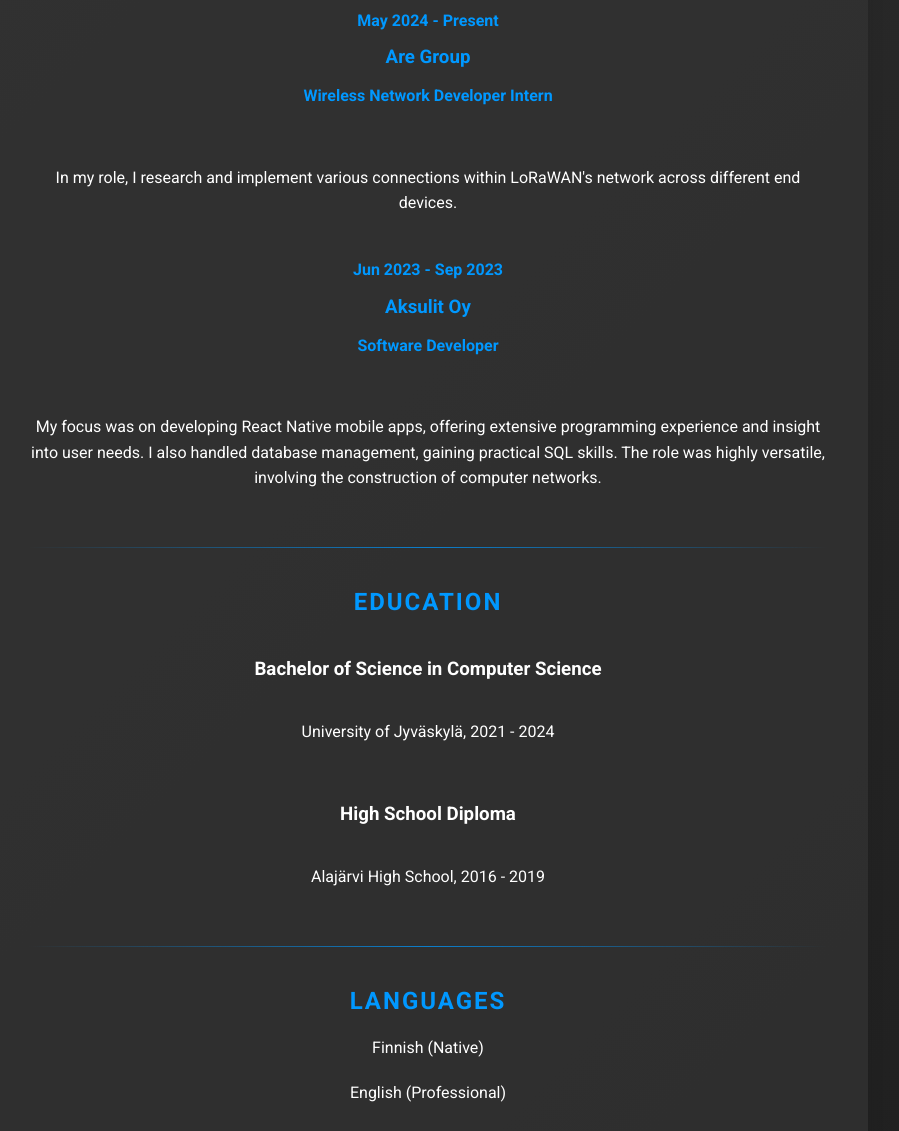
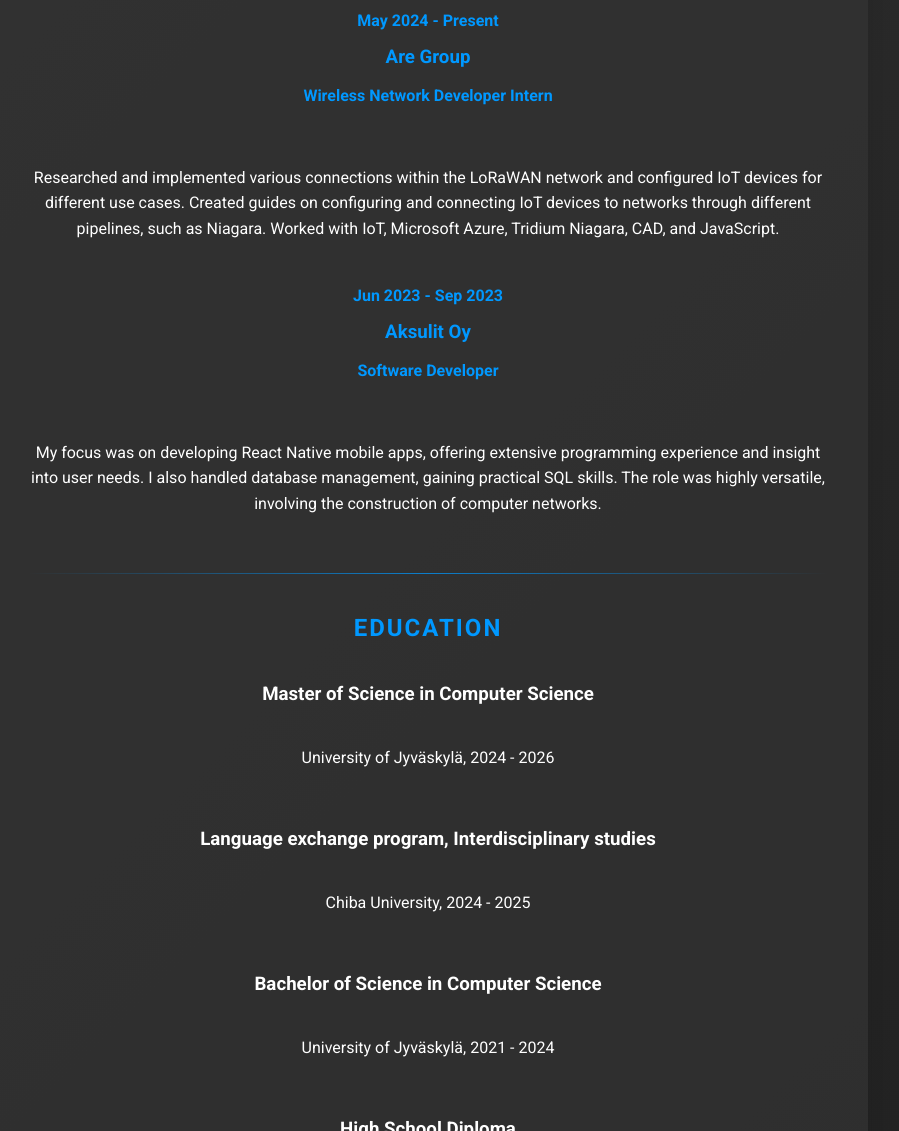
Before and after one commit to Kimpulla/Kimpulla.github.io, a plain HTML site: page cv.html in a window 1280 px wide. Shown: the part 718-1849 px from the top of the page, without its empty margins (287-1186 px from the left). Drawn offline with Linux system fonts and the light colour scheme.

Commit message:
Update cv.html

```diff
--- a/cv.html
+++ b/cv.html
@@ -51,7 +51,7 @@
                         <h3 class="company">Are Group</h3>
                         <p class="job-title">Wireless Network Developer Intern</p>
                         <hr class="job-divider">
-                        <p class="job-description">In my role, I research and implement various connections within LoRaWAN's network across different end devices.</p>
+                        <p class="job-description">Researched and implemented various connections within the LoRaWAN network and configured IoT devices for different use cases. Created guides on configuring and connecting IoT devices to networks through different pipelines, such as Niagara. Worked with IoT, Microsoft Azure, Tridium Niagara, CAD, and JavaScript.</p>
                     </li>
                     <li>
                         <p class="duration">Jun 2023 - Sep 2023</p>
@@ -66,6 +66,14 @@
             <div class="education">
                 <h2>Education</h2>
                 <ul>
+                    <li>
+                        <h3>Master of Science in Computer Science</h3>
+                        <p>University of Jyväskylä, 2024 - 2026</p>
+                    </li>
+                    <li>
+                        <h3>Language exchange program, Interdisciplinary studies</h3>
+                        <p>Chiba University, 2024 - 2025</p>
+                    </li>
                     <li>
                         <h3>Bachelor of Science in Computer Science</h3>
                         <p>University of Jyväskylä, 2021 - 2024</p>
```
